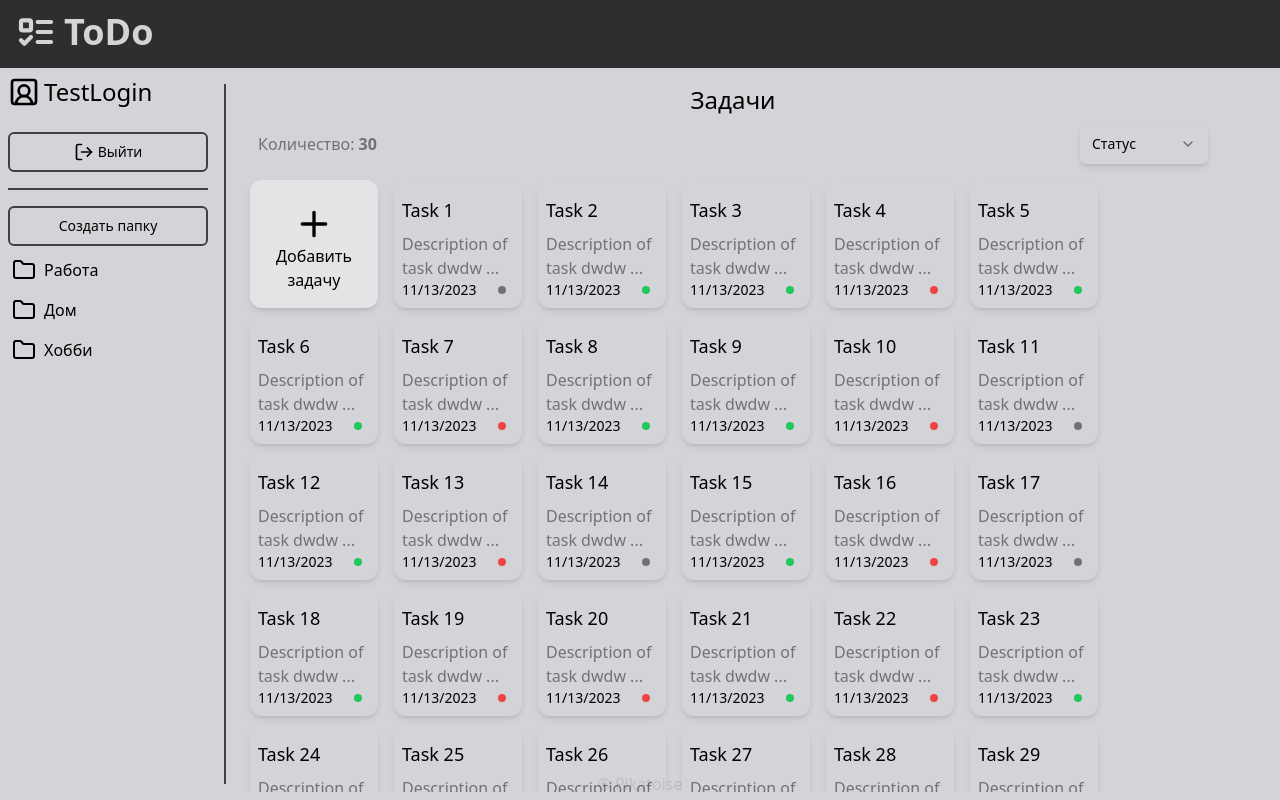
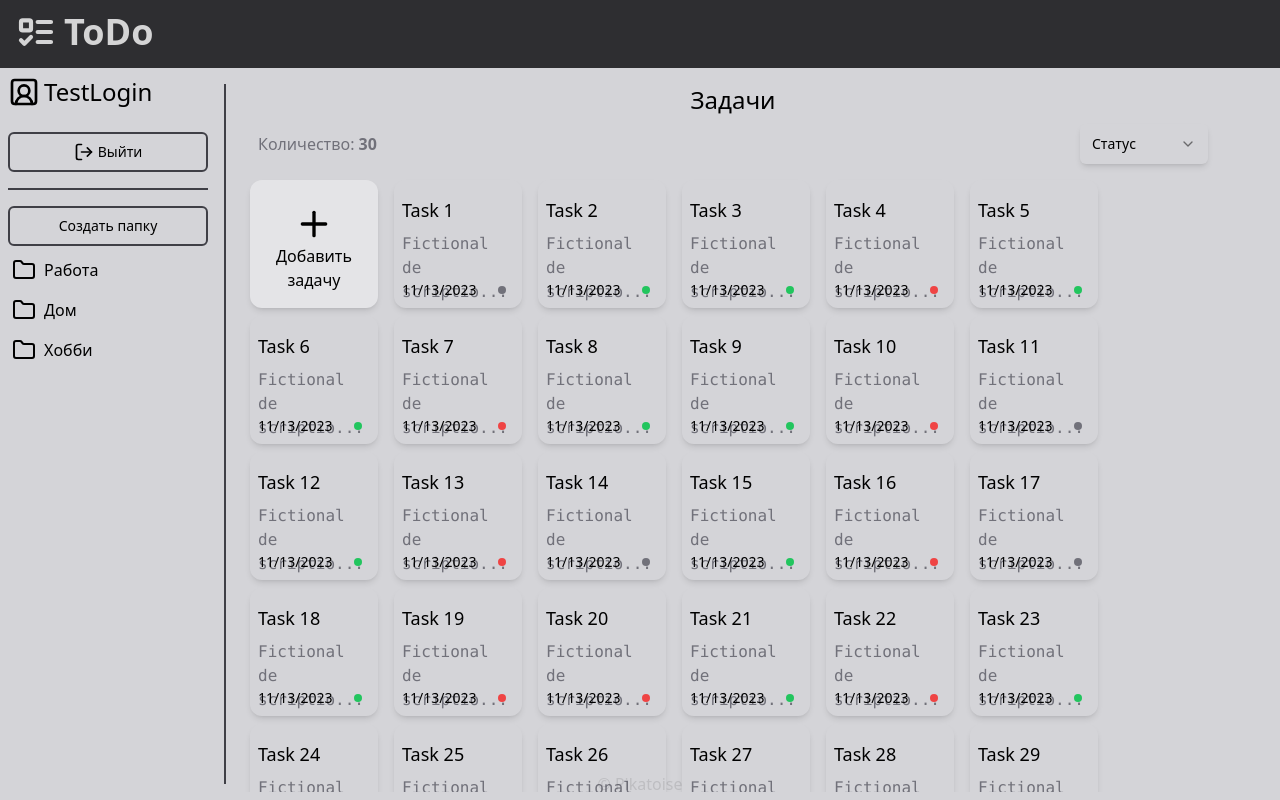
Before and after one commit to Pikatoise/ToDoWeb, a React (Vite) app in the folder Frontend/ToDo.React/: page / in a window 1280 px wide. Built offline with nearby package versions, Linux system fonts and the light colour scheme.

Commit message:
Fix desc in task card

```diff
--- a/Frontend/ToDo.React/src/api/TaskApi.ts
+++ b/Frontend/ToDo.React/src/api/TaskApi.ts
@@ -17,7 +17,7 @@ export const GetTasksByProfile = (profile: Profile): Array<Task> => {
 			Id: i,
 			Name: `Task ${i + 1}`,
 			FolderId: Math.floor(Math.random() * (4 - 1) + 1),
-			Description: `Description of task dwdw fre wdwd${i + 1}`,
+			Description: `Fictional description of task${i + 1}`,
 			ExpiryDate: new Date('2023-11-13'),
 			Status: Math.floor(Math.random() * (2 - -1) + -1),
 		};
@@ -36,7 +36,8 @@ export const GetTasksByProfileId = (profileId: number): Array<Folder> => {
 			Id: i,
 			Name: `Task ${i + 1}`,
 			FolderId: Math.floor(Math.random() * (4 - 1) + 1),
-			Description: `Description of task dwdw fre wdwd${i + 1}`,
+			Description: `Fictional description of task ${i}`,
+			// Description: `Fictional description of task ${i + 1}`,
 			ExpiryDate: new Date('2023-11-13'),
 			Status: Math.floor(Math.random() * (2 - -1) + -1),
 			ProfileId: -1,
--- a/Frontend/ToDo.React/src/components/Items/TaskItem.tsx
+++ b/Frontend/ToDo.React/src/components/Items/TaskItem.tsx
@@ -15,6 +15,29 @@ const TaskItem: FC<TaskItemProps> = ({ task, clickCallBack, changeSelectedTasks,
     const [isSelected, setIsSelected] = useState<CheckedState>(false);
     const taskStatusColor = [styles.statusFailed, styles.statusInProgress, styles.statusDone].at(task.Status! + 1);
     const showSelectAlways = isCanSelect || isSelected;
+    const TEXTMAXSIZE = 20;
+    const TEXTLINEMAXSIZE = 12;
+
+    const croppedText = (): string => {
+        var result: string = "";
+
+        if (task.Description == null)
+            return result;
+
+        result = task.Description;
+
+        if (task.Description.length > TEXTMAXSIZE)
+            result = result.slice(0, TEXTMAXSIZE) + "...";
+
+        if (result.length > TEXTLINEMAXSIZE)
+            for (let i = 0; i < result.length; i += TEXTLINEMAXSIZE)
+                if (result.length < i + TEXTLINEMAXSIZE)
+                    break;
+                else
+                    result = result.substring(0, i + TEXTLINEMAXSIZE) + "\n" + result.substring(i + TEXTLINEMAXSIZE, result.length);
+
+        return result;
+    };
 
     useEffect(() => {
         changeSelectedTasks(task, isSelected == true ? true : false);
@@ -33,12 +56,7 @@ const TaskItem: FC<TaskItemProps> = ({ task, clickCallBack, changeSelectedTasks,
 
             <div onClick={() => clickCallBack(task)}>
                 <div className={styles.description}>
-                    {
-                        task.Description?.length!! > 30 ?
-                            `${task.Description?.slice(0, 25)}...`
-                            :
-                            task.Description
-                    }
+                    {croppedText()}
                 </div>
 
                 <div className={styles.footer}>
--- a/Frontend/ToDo.React/src/styles/BurgerMenu.module.css
+++ b/Frontend/ToDo.React/src/styles/BurgerMenu.module.css
@@ -3,8 +3,8 @@
 @tailwind utilities;
 
 .burger {
-	@apply min-h-full flex;
-	@apply max-sm:absolute max-sm:w-52 max-sm:left-0 max-sm:top-0 max-sm:bg-zinc-200 max-sm:bg-opacity-70 max-sm:backdrop-blur-sm z-50;
+	@apply min-h-full flex z-50;
+	@apply max-sm:absolute max-sm:w-52 max-sm:left-0 max-sm:top-0 max-sm:bg-zinc-200 max-sm:bg-opacity-70 max-sm:backdrop-blur-sm;
 
 	.content {
 		@apply w-52 flex-grow;
--- a/Frontend/ToDo.React/src/styles/TaskItem.module.css
+++ b/Frontend/ToDo.React/src/styles/TaskItem.module.css
@@ -2,7 +2,7 @@
 	@apply relative w-32 h-32 flex flex-col justify-between mb-2 me-4 px-2 pt-4 pb-2 transition-all duration-300 shadow-md rounded-xl hover:shadow-lg cursor-pointer;
 
 	.title {
-		@apply flex justify-between items-center z-50;
+		@apply flex justify-between items-center;
 
 		.name {
 			@apply text-lg font-medium;
@@ -18,7 +18,7 @@
 	}
 
 	.description {
-		@apply font-medium text-zinc-500;
+		@apply flex h-12 justify-start font-medium text-zinc-500 font-mono;
 	}
 
 	.footer {
--- a/Frontend/ToDo.React/src/styles/TaskList.module.css
+++ b/Frontend/ToDo.React/src/styles/TaskList.module.css
@@ -13,7 +13,7 @@
 		}
 
 		.deleteTasks {
-			@apply hidden z-50;
+			@apply hidden z-10;
 			@apply text-black border-2 border-zinc-700;
 			@apply bg-transparent hover:bg-zinc-400 hover:bg-opacity-50;
 			@apply ms-1;
```
